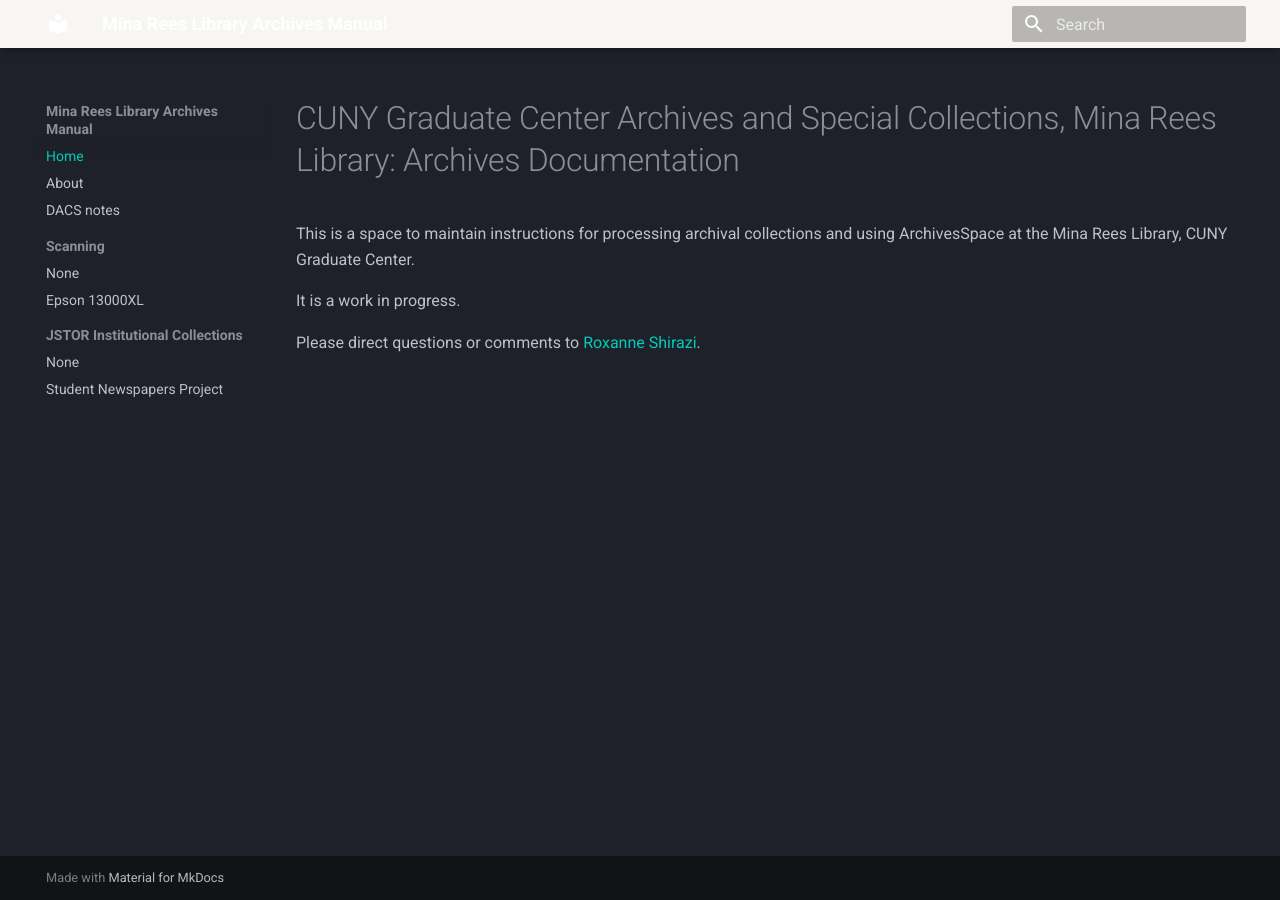
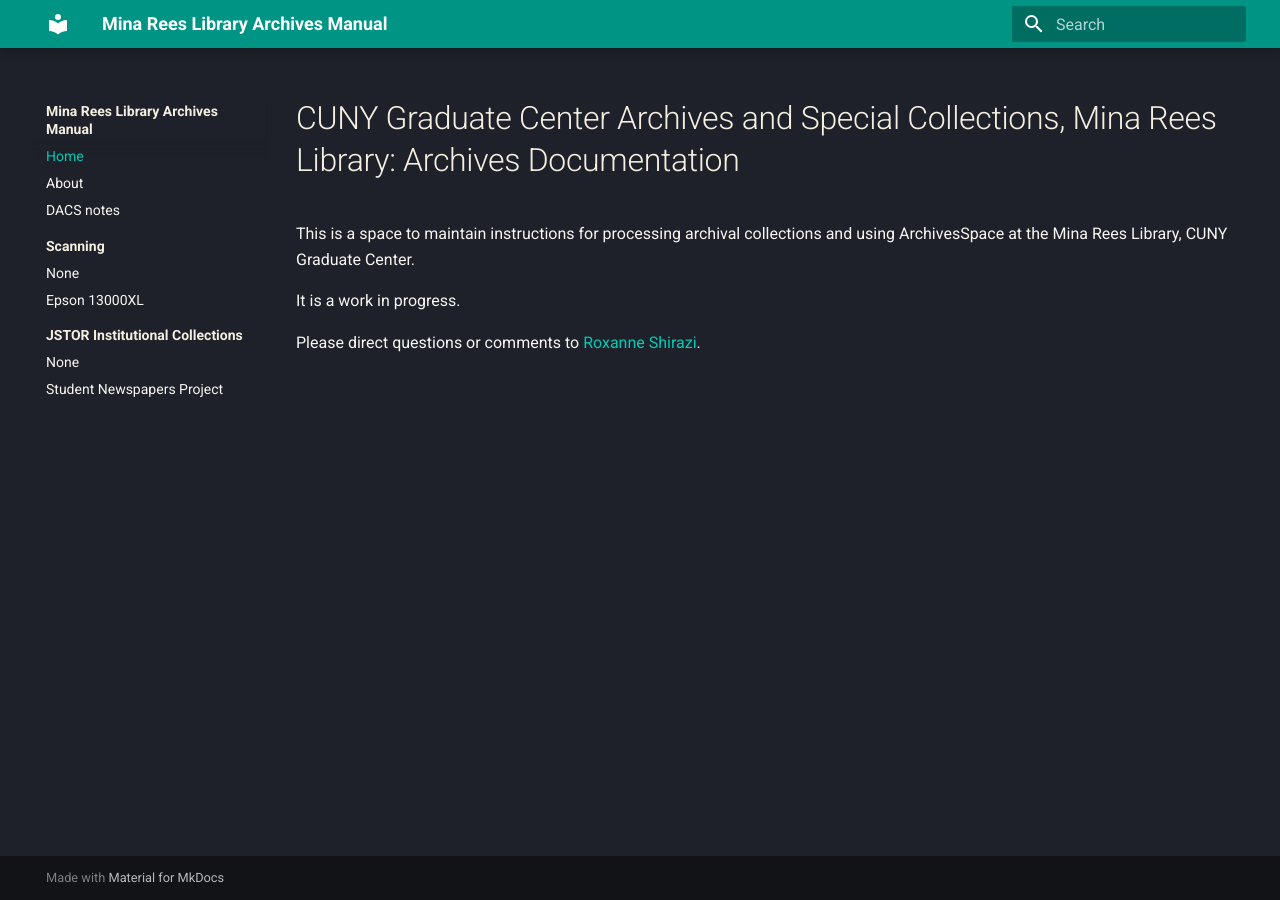
Before and after one commit to GC-Library/archive-docs, an MkDocs documentation site: the page built from docs/README.md, in a window 1280 px wide. Built offline with MkDocs 1.6.1 and Material for MkDocs 9.7.7, drawn with Linux system fonts in a browser that asks for light colours.

Commit message:
color tweaks

```diff
--- a/docs/stylesheets/extra.css
+++ b/docs/stylesheets/extra.css
@@ -1,5 +1,5 @@
 [data-md-color-scheme="slate"] {
-  --md-primary-fg-color:        #f7f6f2;
-  --md-primary-fg-color--light: #fff;
-  --md-primary-fg-color--dark:  #fcfcfb;
+  --md-default-fg-color:        #f7f6f2;
+  --md-default-fg-color--light: #f5efe1;
+  --md-default-fg-color--dark:  #fcfcfb;
 }
```
Also changed, not shown: docs/_jstor/index.md (renamed from docs/Jstor/index.md), docs/_jstor/student-news.md (renamed from docs/Jstor/student-news.md), docs/_scanning/epson.md (renamed from docs/Scanning/epson.md), docs/_scanning/index.md (renamed from docs/Scanning/index.md).
